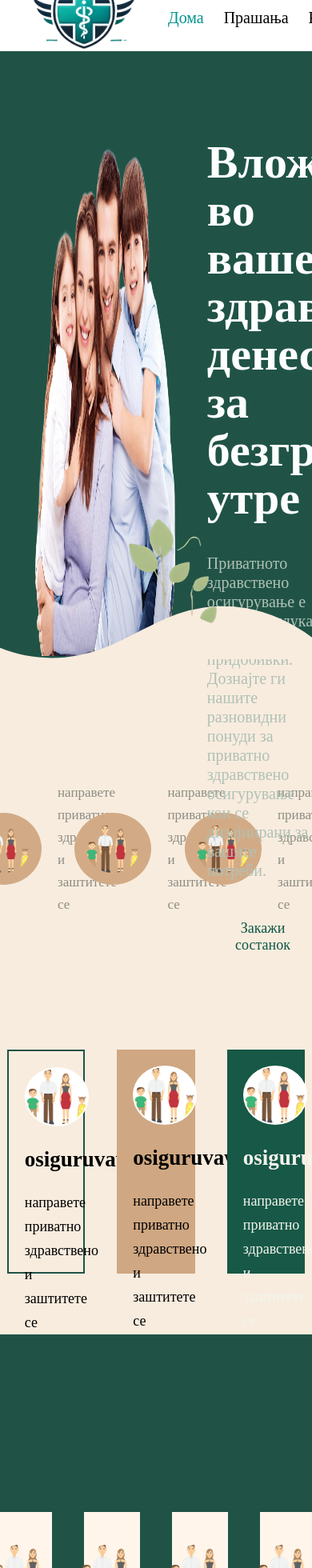
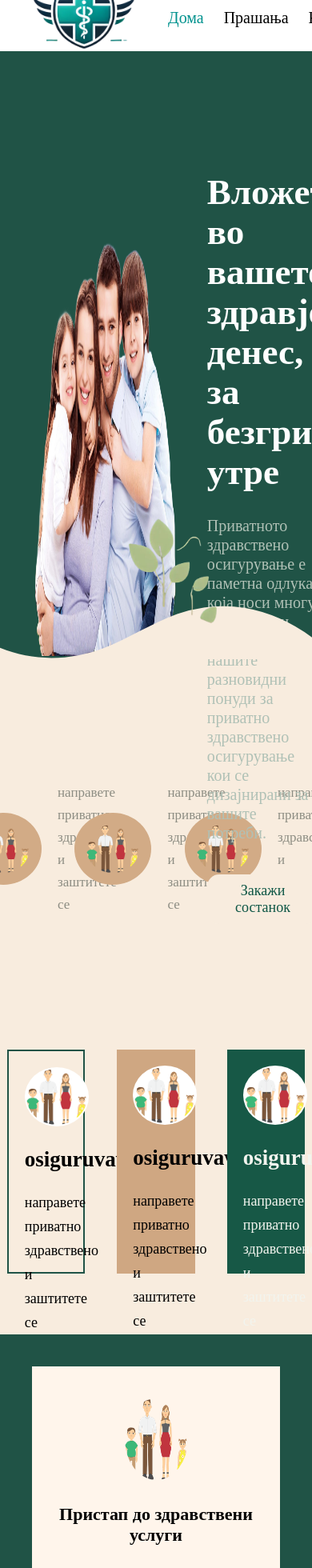
Before and after one commit to sasko87/health-insurance-website, a React (Vite) app: page / in a window 390 px wide. Shown: the part 20-1980 px from the top of the page at 80% size. Built offline with nearby package versions, Linux system fonts and the light colour scheme.

Commit message:
mediaquery hero

```diff
--- a/src/components/Card/Card.module.css
+++ b/src/components/Card/Card.module.css
@@ -29,9 +29,12 @@
   flex-direction: column;
   align-items: center;
   justify-content: space-between;
-  width: 18%;
+  flex: 1 1 198px;
   height: 400px;
   text-align: center;
+
+  max-width: 400px;
+  margin: 40px 0;
 }
 
 .cardCenter h2 {
@@ -50,3 +53,14 @@
   height: 50%;
   font-size: 18px;
 }
+
+@media screen and (max-width: 1200px) {
+  .cardCenter h2 {
+    font-size: 22px;
+    margin-top: 30px;
+  }
+
+  .cardCenter {
+    min-height: fit-content;
+  }
+}
--- a/src/components/FeaturesCard/FeaturesCard.module.css
+++ b/src/components/FeaturesCard/FeaturesCard.module.css
@@ -4,5 +4,8 @@
   display: flex;
   align-items: center;
   justify-content: center;
+  flex-wrap: wrap;
   gap: 40px;
+  padding: 0 40px;
+  min-height: fit-content;
 }
--- a/src/components/Hero/Hero.module.css
+++ b/src/components/Hero/Hero.module.css
@@ -38,3 +38,18 @@
   right: 100px;
   width: 150px;
 }
+
+@media screen and (max-width: 1200px) {
+  .titles {
+    margin-top: 120px;
+  }
+
+  .titles h1 {
+    font-size: 45px;
+    line-height: 50px;
+  }
+
+  .heroImg {
+    height: 65vh;
+  }
+}
```
